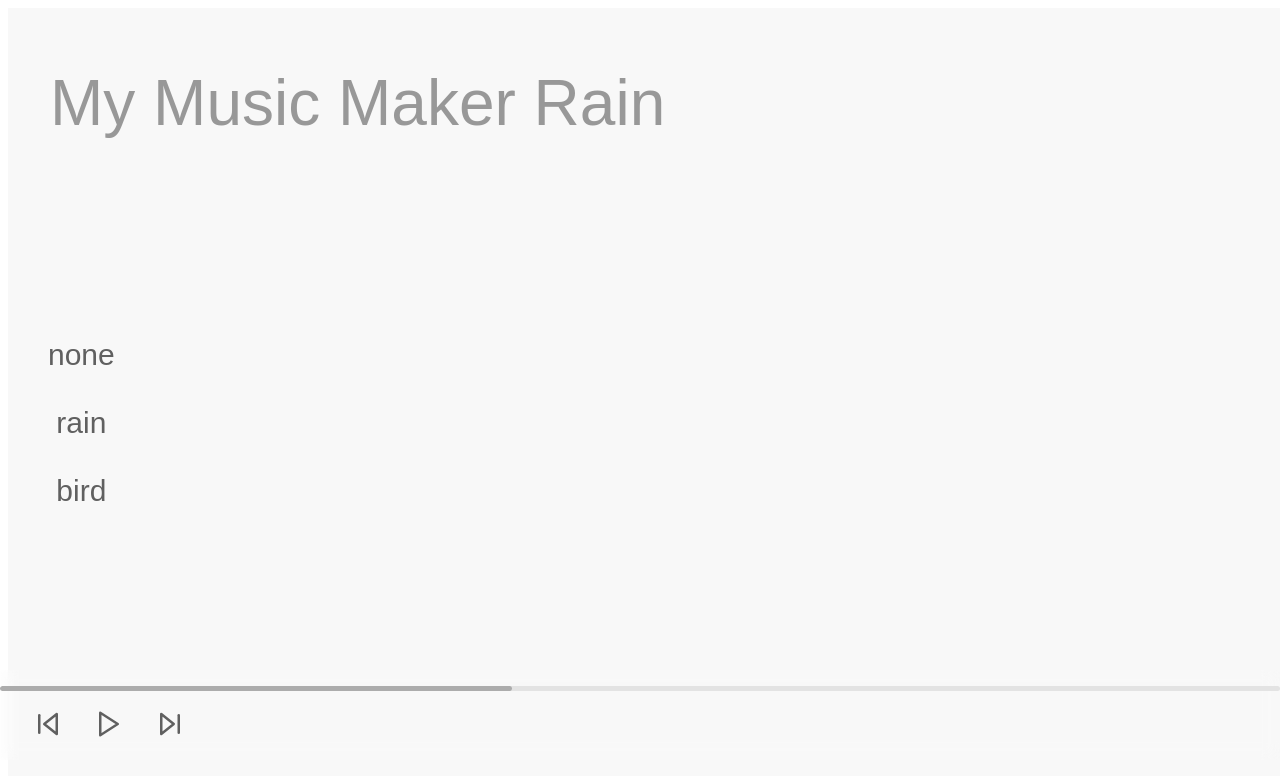
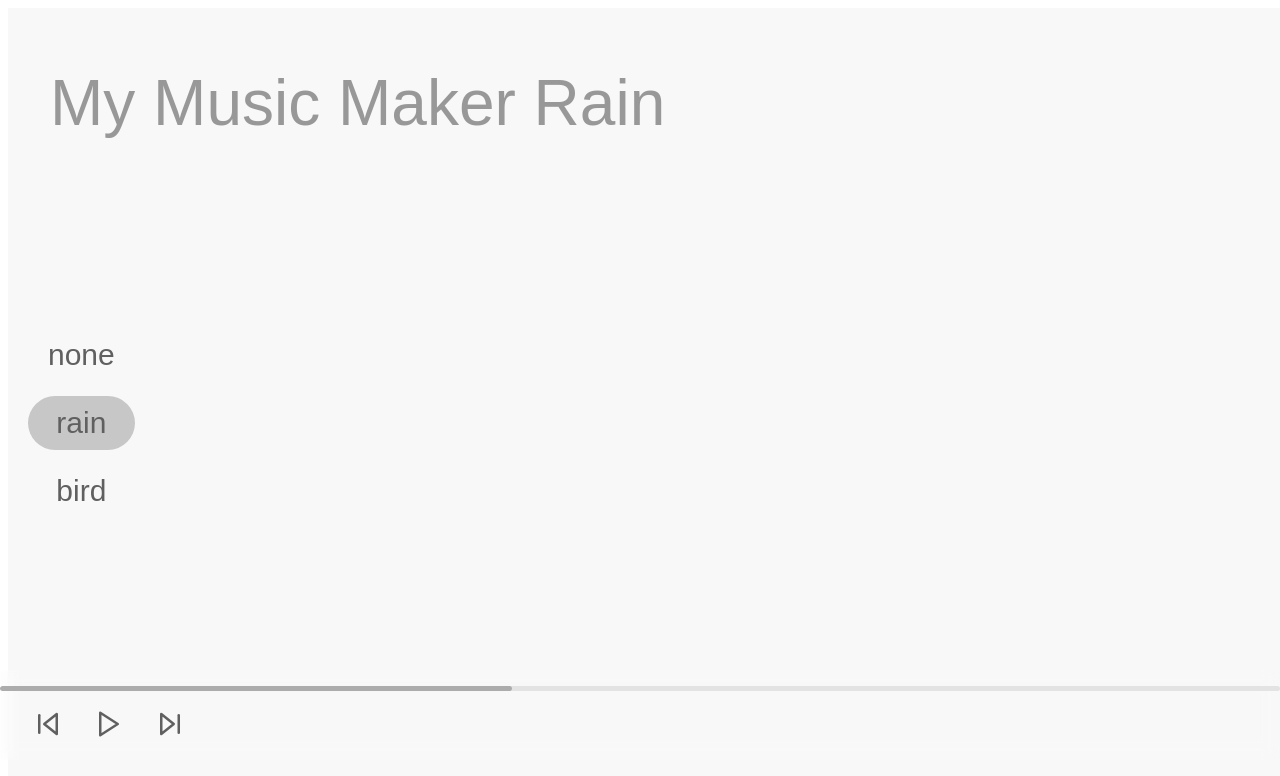
Before and after one commit to BaeSeong-min/HCI_project, a React (Vite) app: page /RainPage in a window 1280 px wide. Shown: the top 776 px of the page. Built offline with nearby package versions, Linux system fonts and the light colour scheme; a web font is replaced by a local one.

Commit message:
feat/현재 페이지 위치를 나타내는 효과를 메뉴창에 적용 (hover시 나타나는 효과와 동일)

```diff
--- a/src/App.css
+++ b/src/App.css
@@ -59,6 +59,10 @@ body {
 
 .sound-btn:hover {
   background: #00000033; /* 업로드한 이미지처럼 연한 회색 */
+}
+
+.sound-btn.active {
+  background: #00000033;
 }
 
 /* 플레이어바 전체 스타일 */
--- a/src/pages/BirdPage.jsx
+++ b/src/pages/BirdPage.jsx
@@ -1,9 +1,10 @@
-import { useNavigate } from "react-router-dom";
+import { useNavigate, useLocation } from "react-router-dom";
 import { useRef, useState } from "react";
 import PlayerBar from "../components/PlayerBar";
 
 function BirdPage() {
   const navigate = useNavigate();
+  const location = useLocation();
 
   const audioRef = useRef(null);
   const [audioFile, setAudioFile] = useState(null);
@@ -32,9 +33,12 @@ function BirdPage() {
       <h1 className="title">My Music Maker Bird</h1>
 
       <div className="left-menu">
-        <button className="sound-btn" onClick={() => navigate("/")}>none</button>
-        <button className="sound-btn" onClick={() => navigate("/RainPage")}>rain</button>
-        <button className="sound-btn" onClick={() => navigate("/BirdPage")}>bird</button>
+        <button className={`sound-btn ${location.pathname === "/" ? "active" :  ""}`}
+        onClick={() => navigate("/")}>none</button>
+        <button className={`sound-btn ${location.pathname === "/RainPage" ? "active" :  ""}`}
+        onClick={() => navigate("/RainPage")}>rain</button>
+        <button className={`sound-btn ${location.pathname === "/BirdPage" ? "active" :  ""}`}
+        onClick={() => navigate("/BirdPage")}>bird</button>
       </div>
 
       <PlayerBar audioRef={audioRef} audioFile={audioFile} />
--- a/src/pages/MainPage.jsx
+++ b/src/pages/MainPage.jsx
@@ -1,9 +1,10 @@
-import { useNavigate } from "react-router-dom";
+import { useNavigate, useLocation } from "react-router-dom";
 import { useRef, useState } from "react";
 import PlayerBar from "../components/PlayerBar";
 
 function MainPage() {
   const navigate = useNavigate();
+  const location = useLocation();
 
   const audioRef = useRef(null);
   const [audioFile, setAudioFile] = useState(null);
@@ -32,9 +33,12 @@ function MainPage() {
       <h1 className="title">My Music Maker</h1>
 
       <div className="left-menu">
-        <button className="sound-btn" onClick={() => navigate("/")}>none</button>
-        <button className="sound-btn" onClick={() => navigate("/RainPage")}>rain</button>
-        <button className="sound-btn" onClick={() => navigate("/BirdPage")}>bird</button>
+        <button className={`sound-btn ${location.pathname === "/" ? "active" :  ""}`}
+        onClick={() => navigate("/")}>none</button>
+        <button className={`sound-btn ${location.pathname === "/RainPage" ? "active" :  ""}`}
+        onClick={() => navigate("/RainPage")}>rain</button>
+        <button className={`sound-btn ${location.pathname === "/BirdPage" ? "active" :  ""}`}
+        onClick={() => navigate("/BirdPage")}>bird</button>
       </div>
 
       <PlayerBar audioRef={audioRef} audioFile={audioFile} />
--- a/src/pages/RainPage.jsx
+++ b/src/pages/RainPage.jsx
@@ -1,9 +1,10 @@
-import { useNavigate } from "react-router-dom";
+import { useNavigate, useLocation } from "react-router-dom";
 import { useRef, useState } from "react";
 import PlayerBar from "../components/PlayerBar";
 
 function RainPage() {
   const navigate = useNavigate();
+    const location = useLocation();
 
   const audioRef = useRef(null);
   const [audioFile, setAudioFile] = useState(null);
@@ -32,9 +33,12 @@ function RainPage() {
       <h1 className="title">My Music Maker Rain</h1>
 
       <div className="left-menu">
-        <button className="sound-btn" onClick={() => navigate("/")}>none</button>
-        <button className="sound-btn" onClick={() => navigate("/RainPage")}>rain</button>
-        <button className="sound-btn" onClick={() => navigate("/BirdPage")}>bird</button>
+        <button className={`sound-btn ${location.pathname === "/" ? "active" :  ""}`}
+        onClick={() => navigate("/")}>none</button>
+        <button className={`sound-btn ${location.pathname === "/RainPage" ? "active" :  ""}`}
+        onClick={() => navigate("/RainPage")}>rain</button>
+        <button className={`sound-btn ${location.pathname === "/BirdPage" ? "active" :  ""}`}
+        onClick={() => navigate("/BirdPage")}>bird</button>
       </div>
 
       <PlayerBar audioRef={audioRef} audioFile={audioFile} />
```
